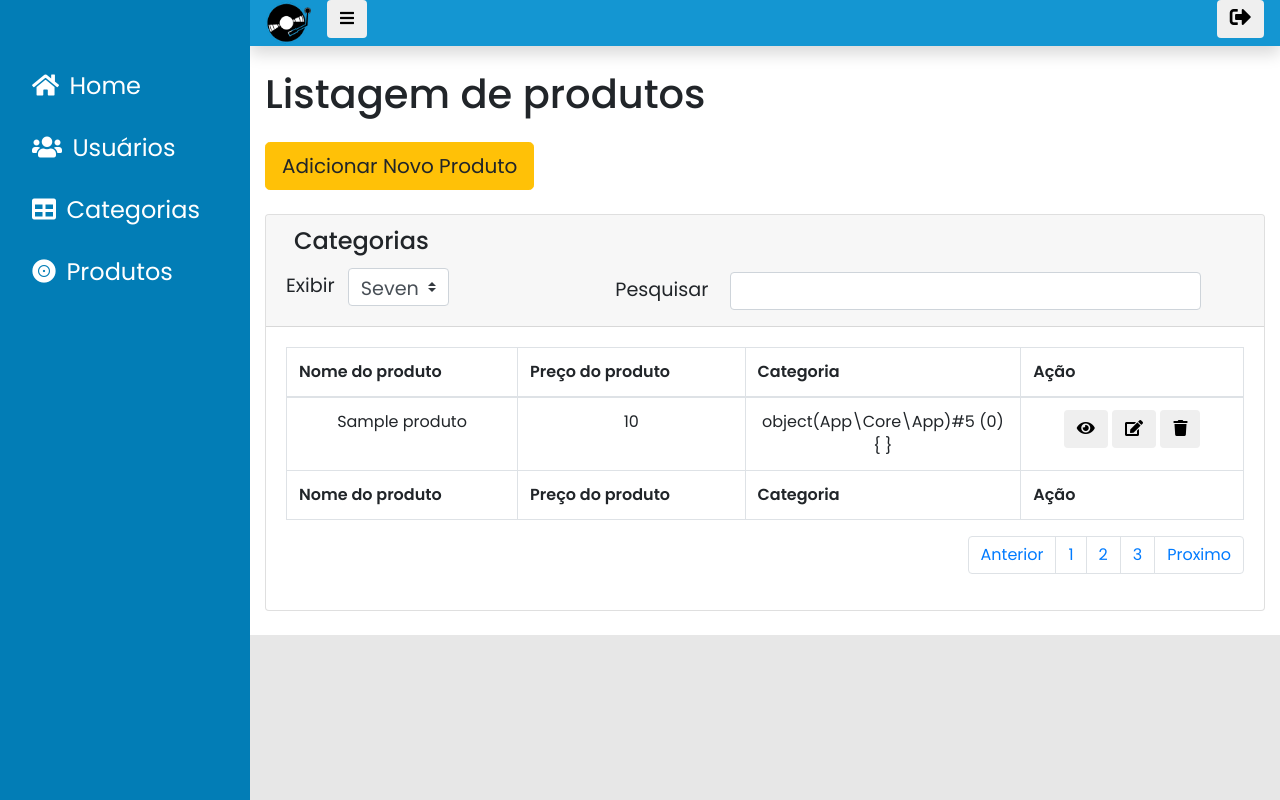
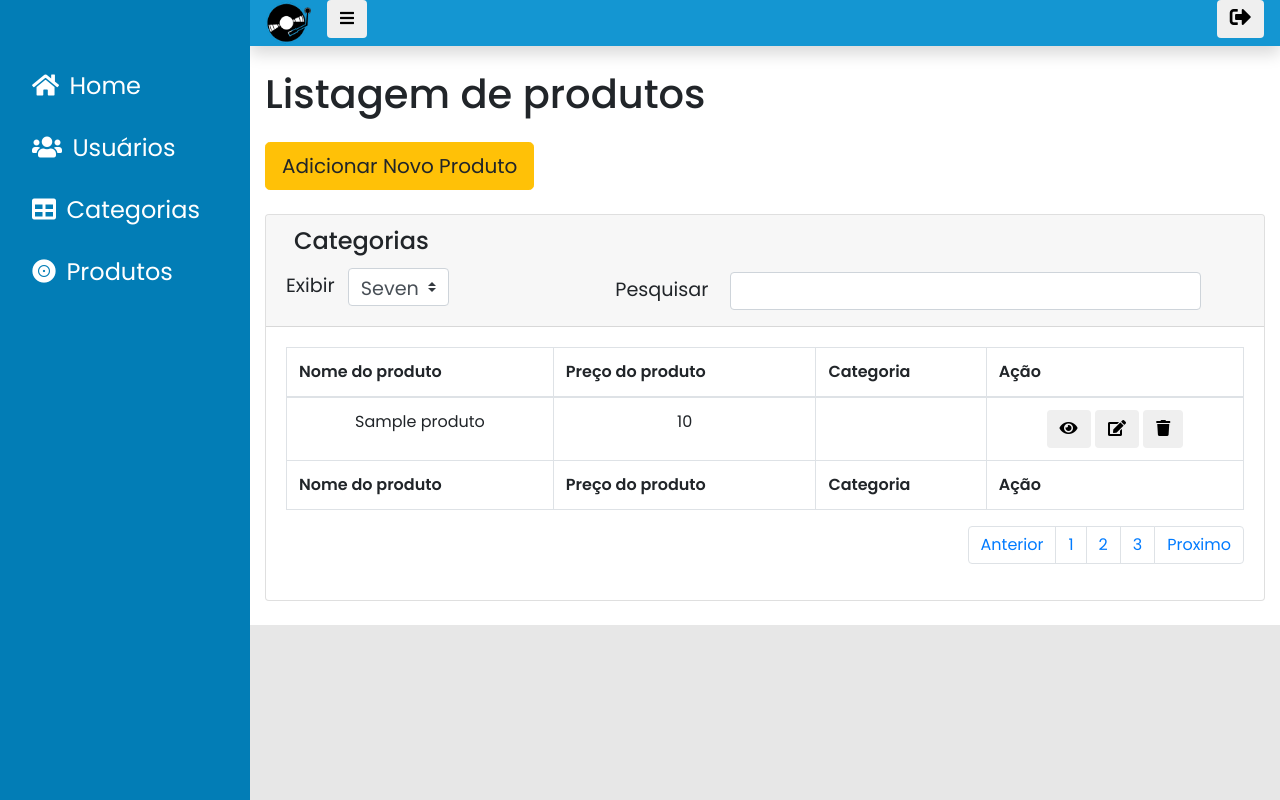
Before and after one commit to ViniciusCorbelli/vinil-man-shop, a PHP site: template app/views/admin/produto.view.php in a window 1280 px wide. Run offline with PHP 8.4, Linux system fonts and the light colour scheme; the template is opened without the code that fills it: most values are stand-ins (such as "Sample title", 1, 10 or a date in 2020); some libraries are stand-ins or nearby versions.

Commit message:
Categoria dos produtos

```diff
--- a/app/views/admin/produto.view.php
+++ b/app/views/admin/produto.view.php
@@ -64,9 +64,13 @@ require('app/views/partials/head.admin.php') ?>
 
                                     <td>
                                         <?php
-                                        $category = App::get('database')->read('category', $produto->id_category);
-                                        var_dump($category[0]);
-                                        ?>
+                                        $categorias = App::get('database')->read('category', $produto->id_category);
+                                        foreach ($categorias as $categoria) : ?>
+
+                                            <?php if ($categoria->id == $produto->id_category) : ?>
+                                                <?= $categoria->name; ?>
+                                            <?php endif; ?>
+                                        <?php endforeach; ?>
                                     </td>
 
                                     <td>
```
